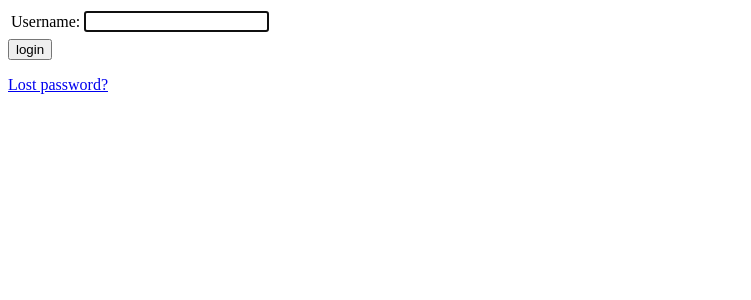
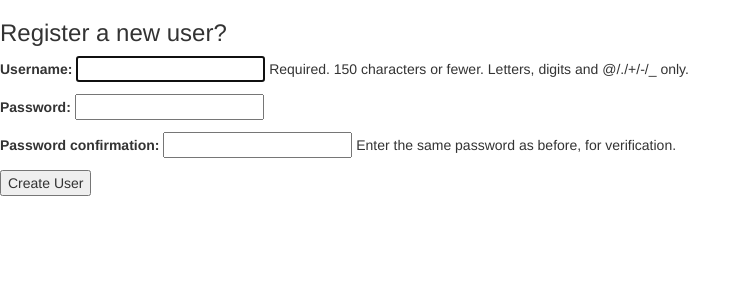
Before and after one commit to tiyd-python-adam-jon/question-box, a Django app: page /register/ in a window 1280 px wide. Shown: the top 300 px of the page, without its empty margins (0-751 px from the left). Run offline with Django 3.2, Linux system fonts and the light colour scheme; some libraries are stand-ins or nearby versions.

Commit message:
fixed registration template

```diff
--- a/questionbox/getanswers/templates/register/register.html
+++ b/questionbox/getanswers/templates/register/register.html
@@ -1,38 +1,17 @@
-{# {% extends "getanswers/base.html" %}#}
-
+{# {% extends 'bookmarkapp/base.html' %}#}
+{% load bootstrap3 %}
+{% load bootstrap_themes %}
+{% load i18n admin_static %}
+{% bootstrap_css %}
+{% bootstrap_javascript %}
+{% bootstrap_styles theme='cosmo' type='css'%}
 {% block content %}
 
-{% if form.errors %}
-<p>Your username and password didn't match. Please try again.</p>
-{% endif %}
+<h3>Register a new user?</h3>
 
-{% if next %}
-    {% if user.is_authenticated %}
-    <p>Your account doesn't have access to this page. To proceed,
-    please login with an account that has access.</p>
-    {% else %}
-    <p>Please login to see this page.</p>
-    {% endif %}
-{% endif %}
-
-<form method="post" action="{% url 'django.contrib.auth.views.login' %}">
-{% csrf_token %}
-<table>
-<tr>
-    <td>{{ form.username.label_tag }}</td>
-    <td>{{ form.username }}</td>
-</tr>
-<tr>
-    <td>{{ form.password.label_tag }}</td>
-    <td>{{ form.password }}</td>
-</tr>
-</table>
-
-<input type="submit" value="login" />
-<input type="hidden" name="next" value="{{ next }}" />
+<form action="" method="POST">
+    {% csrf_token %}
+    {{ form.as_p }}
+    <input type="submit" value="Create User" />
 </form>
-
-{# Assumes you setup the password_reset view in your URLconf #}
-<p><a href="{% url 'password_reset' %}">Lost password?</a></p>
-
 {% endblock %}
```
